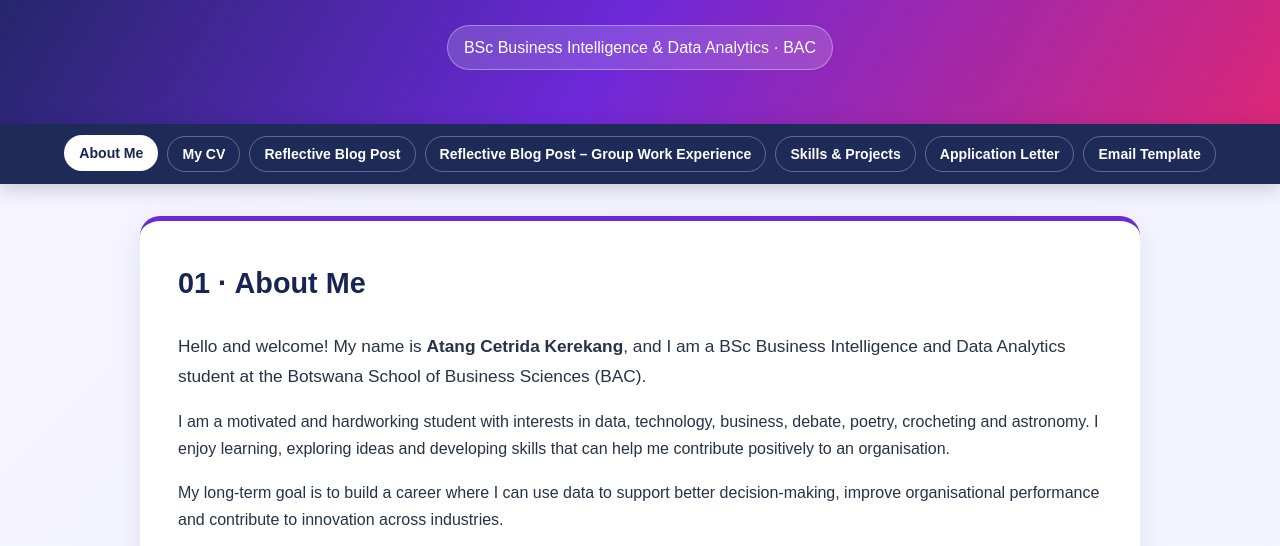
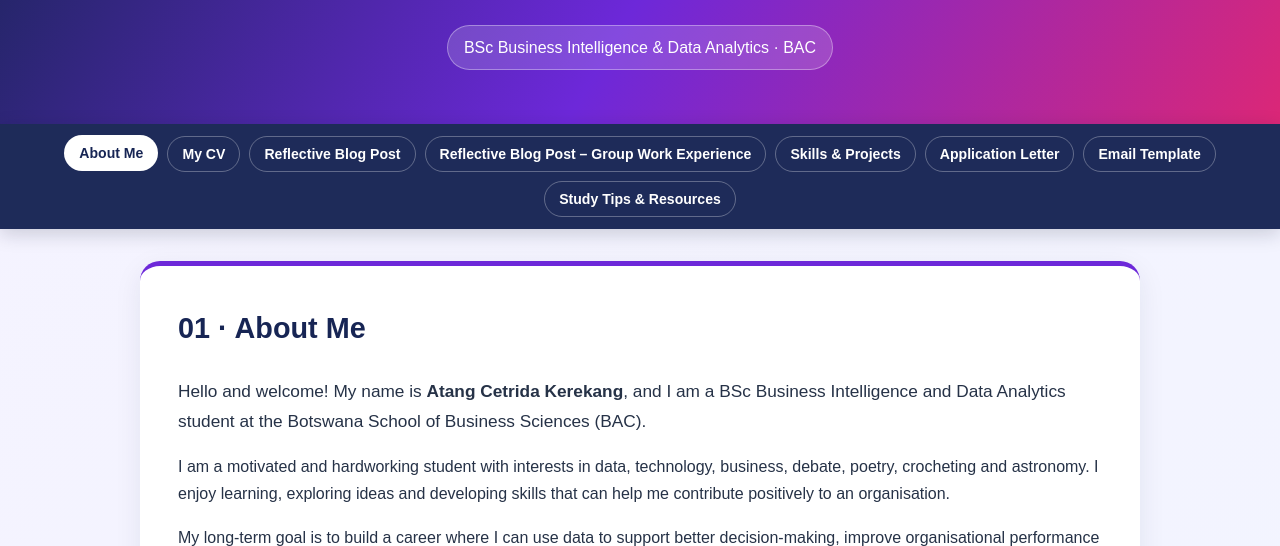
Before and after one commit to bs-bida26-184/bs-bida26-184.github.io, a plain HTML site: page index.html in a window 1280 px wide. Shown: the part 237-783 px from the top of the page. Drawn offline with Linux system fonts and the light colour scheme.

Commit message:
Update index.html

```diff
--- a/index.html
+++ b/index.html
@@ -292,6 +292,7 @@
 
     <button data-target="email">Email Template</button>
 
+    <button data-target="resources">Study Tips & Resources</button>
 </nav>
   </div>
 
@@ -607,8 +608,8 @@
       </div>
     </section>
 
-    <section id="study">
-      <h2>08 · Study Tips and Resources</h2>
+    <section id="resources">
+    <h2>Study Tips & Resources</h2>
       <p>University life requires more than attending lectures and completing assignments. It requires discipline, effective time management, independent learning and the ability to use appropriate academic resources. As a first-year student at BAC, I have learned the importance of developing good study habits that support academic performance and personal growth.</p>
       <p>This section shares practical study tips and learning resources that can help students become more organised, productive and confident in their academic journey.</p>
       <div class="grid">
```
